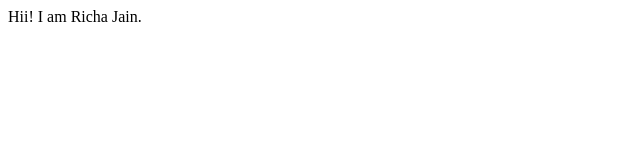
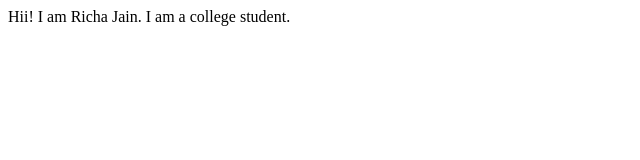
Before and after one commit to 2708richajain/richajain-site, a plain HTML site: page index.html in a window 1280 px wide. Shown: the whole page, without its empty margins (0-640 px from the left). Drawn offline with Linux system fonts and the light colour scheme.

Commit message:
update text

```diff
--- a/index.html
+++ b/index.html
@@ -8,5 +8,6 @@
 </head>
 <body>
     Hii! I am Richa Jain.
+    I am a college student.
 </body>
 </html>
```
